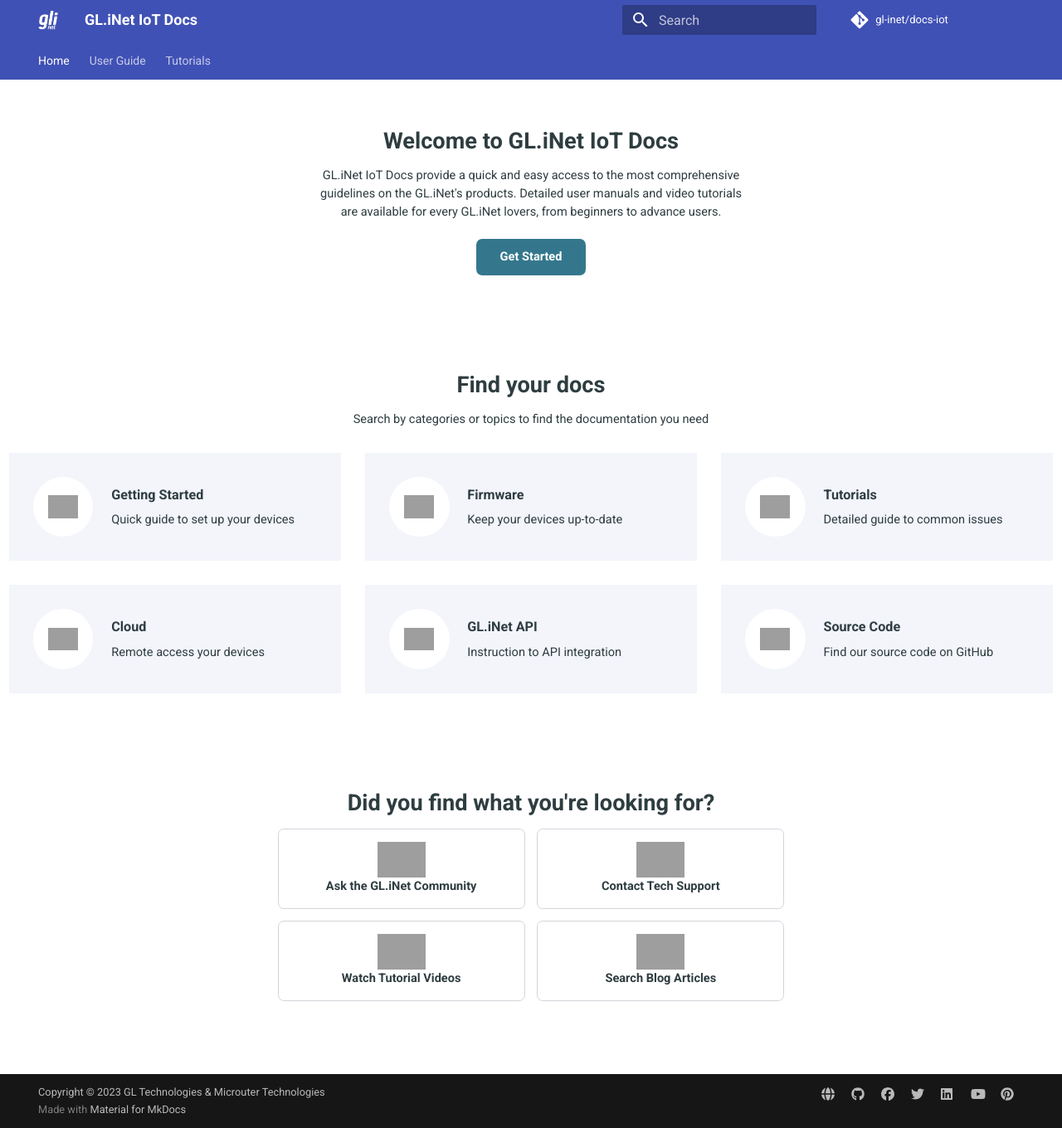
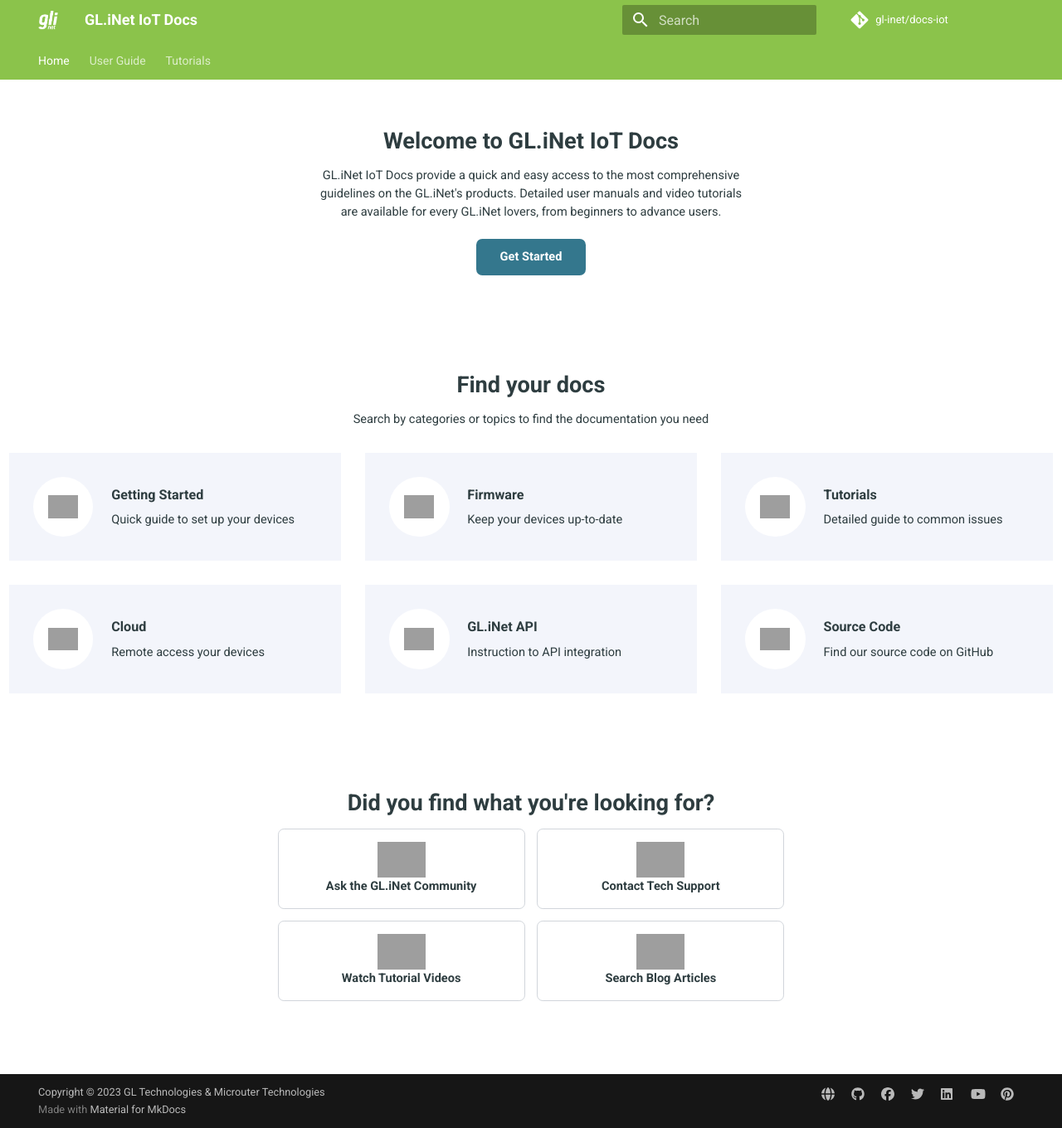
Before and after one commit to gl-inet/docs-iot, an MkDocs documentation site: the page built from docs/index.md, in a window 1280 px wide and 1360 px high. Shown: the whole window at 83% size. Built offline with MkDocs 1.6.1 and Material for MkDocs 9.7.7, drawn with Linux system fonts in a browser that asks for light colours; comment, search, counter and statistics services are not loaded; grey boxes are pictures that could not be loaded.

Commit message:
update theme color

```diff
--- a/mkdocs.yml
+++ b/mkdocs.yml
@@ -19,6 +19,10 @@ theme:
     - navigation.tabs
     - navigation.top
     - toc.integrate
+  palette:
+    - scheme: default
+      primary: light green
+      accent: indigo
   favicon: images/favicon.png
 
 # Plugins
```
